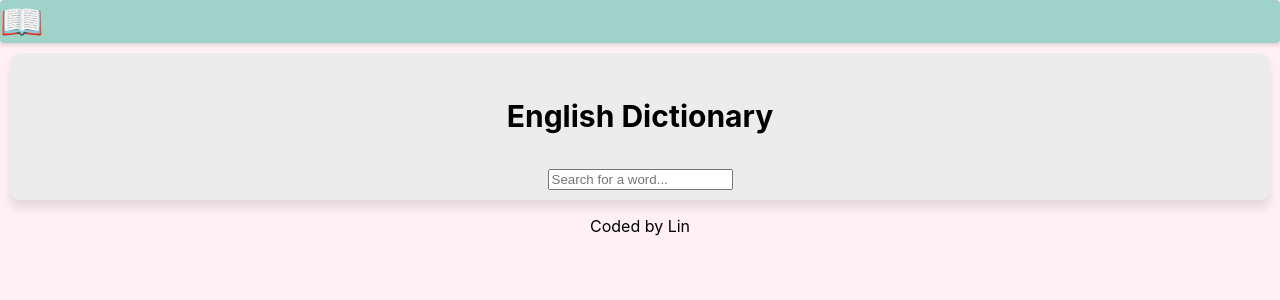
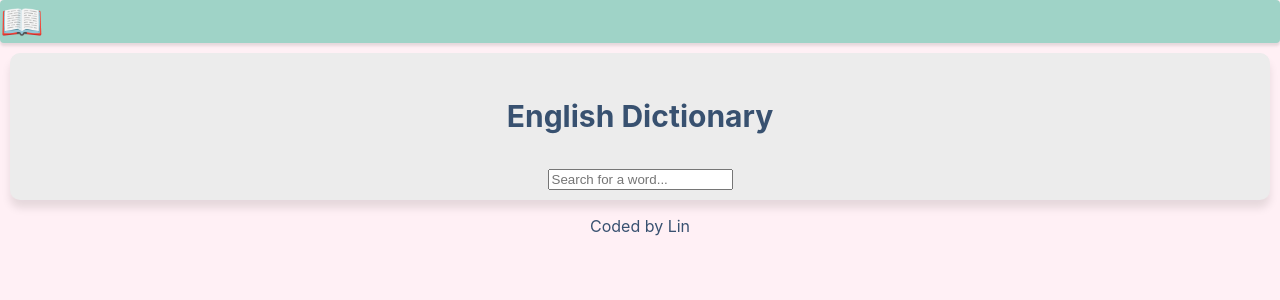
Before and after one commit to cafeorea/dictionary-app-react, a React (Create React App) app: page / in a window 1280 px wide. Shown: the top 300 px of the page. Built offline with nearby package versions, Linux system fonts and the light colour scheme; the HTML template or start-up script is replaced by a standard one.

Commit message:
Finished styling application

```diff
--- a/src/App.css
+++ b/src/App.css
@@ -1,3 +1,9 @@
 .Footer {
   text-align: center;
+  color: #385170;
 }
+
+a {
+  color: #385170;
+  text-decoration: none;
+}
--- a/src/App.js
+++ b/src/App.js
@@ -8,7 +8,16 @@ function App() {
       <div className="container">
         <Header />
         <Search />
-        <p className="Footer">Coded by Lin</p>
+        <p className="Footer">
+          Coded by{" "}
+          <a
+            href="https://github.com/lincodes"
+            target="_blank"
+            rel="noreferrer"
+          >
+            Lin
+          </a>
+        </p>
       </div>
     </div>
   );
--- a/src/Meaning.css
+++ b/src/Meaning.css
@@ -1,3 +1,4 @@
 h3 {
   text-transform: capitalize;
+  color: #385170;
 }
--- /dev/null
+++ b/src/Phonetics.css
@@ -0,0 +1,6 @@
+.PhoneticLink {
+  color: #142d4c;
+  text-decoration: none;
+  font-size: large;
+  margin-right: 5px;
+}
--- a/src/Phonetics.js
+++ b/src/Phonetics.js
@@ -1,12 +1,17 @@
 import React from "react";
+import "./Phonetics.css";
 
 export default function Phonetics(props) {
   return (
     <div className="Phonetic">
-      <a href={props.phonetic.audio} target="_blank" rel="noreferrer">
-        Listen
+      <a
+        className="PhoneticLink"
+        href={props.phonetic.audio}
+        target="_blank"
+        rel="noreferrer"
+      >
+        ▶️
       </a>
-      <br />
       {props.phonetic.text}
     </div>
   );
--- a/src/Results.css
+++ b/src/Results.css
@@ -1,3 +1,4 @@
 h2 {
   text-transform: capitalize;
+  color: #385170;
 }
--- a/src/Search.css
+++ b/src/Search.css
@@ -11,6 +11,7 @@ h1 {
   text-align: center;
   padding-top: 10px;
   padding-bottom: 10px;
+  color: #385170;
 }
 
 form {
--- a/src/Synonyms.css
+++ b/src/Synonyms.css
@@ -1,7 +1,9 @@
 li {
   display: inline-block;
   font-size: 15px;
+  font-weight: 500;
   padding-right: 20px;
   padding-top: 8px;
   padding-bottom: 0px;
+  color: #8ab6ac;
 }
```
